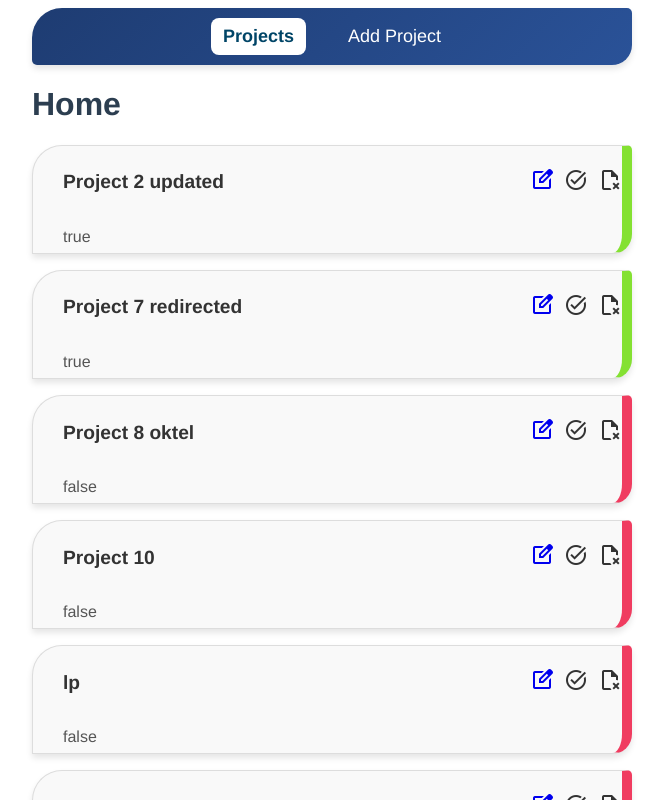
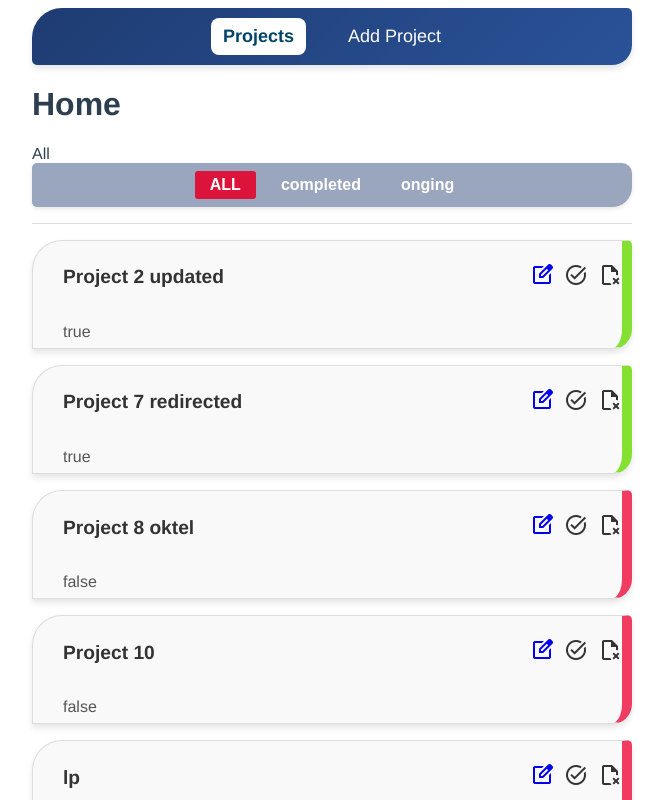
Before and after one commit to KRYPTONITErex/project_planner_lp, a Vue app: page / in a window 1280 px wide. Shown: the top 800 px of the page, without its empty margins (308-971 px from the left). Built offline with nearby package versions, Linux system fonts and the light colour scheme; data requests are answered from the project's data file.

Commit message:
filternav with computed commit

```diff
--- /dev/null
+++ b/src/components/FilterNav.vue
@@ -0,0 +1,87 @@
+<template>
+
+  <nav class="filter-nav">
+    <button @click="filterby('All')" :class="{'active': current === 'All'}">all</button>
+    <button @click="filterby('Completed')" :class="{'active': current === 'Completed'}">completed</button>
+    <button @click="filterby('Ongoing')" :class="{'active': current === 'Ongoing'}">onging</button>
+  </nav>
+
+  <hr>
+
+</template>
+
+<script>
+
+export default {
+    props: ['current'],
+
+    methods: {
+        filterby(value){
+            // console.log(value)
+            this.$emit('filtervalue', value)
+    }
+}
+}
+</script>
+
+<style scoped>
+/* Navigation bar container */
+.filter-nav {
+  display: flex;
+  justify-content: center;
+  align-items: center;
+  background-color: #99a6bd; /* Navbar background color */
+  padding: 8px 15px; /* Thin padding for a slim look */
+  border-radius: 5px 10px 20px 5px; /* Slight rounding */
+  box-shadow: 0 2px 4px rgba(0, 0, 0, 0.1); /* Subtle shadow */
+}
+
+/* Buttons inside the navbar */
+.filter-nav button {
+  font-size: 1rem;
+  font-family: 'Poppins', sans-serif;
+  background: none;
+  border: none;
+  color: #ffffff;
+  font-weight: 600;
+  padding: 5px 15px;
+  margin: 0 5px;
+  cursor: pointer;
+  transition: color 0.3s ease-in-out, background-color 0.3s ease-in-out;
+  border-radius: 3px;
+}
+
+/* Hover effect for buttons */
+.filter-nav button:hover {
+  background-color: rgba(255, 255, 255, 0.2); /* Light hover background */
+  color: #ffdd57; /* Highlight text on hover */
+}
+
+/* Active button style */
+.filter-nav button:active {
+  background-color: rgba(255, 255, 255, 0.3); /* Slightly darker hover */
+  color: #ffd700; /* Highlighted text color */
+  transform: scale(0.95); /* Slight shrink on click */
+  box-shadow: 0 2px 4px rgba(0, 0, 0, 0.2); /* Subtle shadow on click */
+
+}
+
+.filter-nav button.active {
+  background-color: crimson; /* Slightly darker hover */
+  color: #ffffff; /* Highlighted text color */
+  text-transform: uppercase;
+}
+
+/* Responsiveness */
+@media (max-width: 600px) {
+  .filter-nav {
+    flex-wrap: wrap; /* Allow wrapping on smaller screens */
+    gap: 5px; /* Space between buttons */
+  }
+
+  .filter-nav button {
+    font-size: 0.9rem; /* Slightly smaller text on mobile */
+    padding: 5px 10px;
+  }
+}
+</style>
--- a/src/views/HomeView.vue
+++ b/src/views/HomeView.vue
@@ -1,26 +1,51 @@
 <template>
     <div class="home">
         <h1>Home</h1>
+        {{ current }}
 
-        <div class="projects" v-for="project in projects" :key="project.id">
+
+        <FilterNav :current="current" @filtervalue="current = $event"></FilterNav>
+
+        <div class="projects" v-for="project in filteredProjects" :key="project.id">
             <SingleProject @complete="complete" :project="project" @delete="deleteProj"></SingleProject>
         </div>
     </div>
 
+
 </template>
 
 <script>
+import FilterNav from '../components/FilterNav'
 import SingleProject from '../components/SingleProject.vue'
 export default {
     data() {
         return {
+            current: 'All',
             projects: []
         }
     },
     name: 'Home',
     components: {
+    FilterNav,
     SingleProject,
 
+    },
+    computed: {
+        filteredProjects() {
+            if(this.current === 'Completed') {
+                return this.projects.filter((project)=>{
+                    return project.completed
+                })
+            }
+
+            if(this.current === 'Ongoing') {
+                return this.projects.filter((project)=>{
+                    return !project.completed
+                })
+            }
+
+            return this.projects
+        }
     },
     mounted() {
         fetch('http://localhost:3000/projects/')
@@ -46,6 +71,7 @@ export default {
         }
     }
 
+
 }
 </script>
 
```
